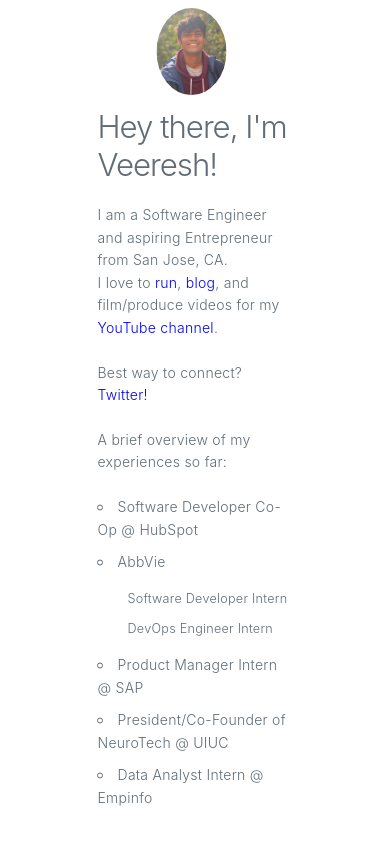
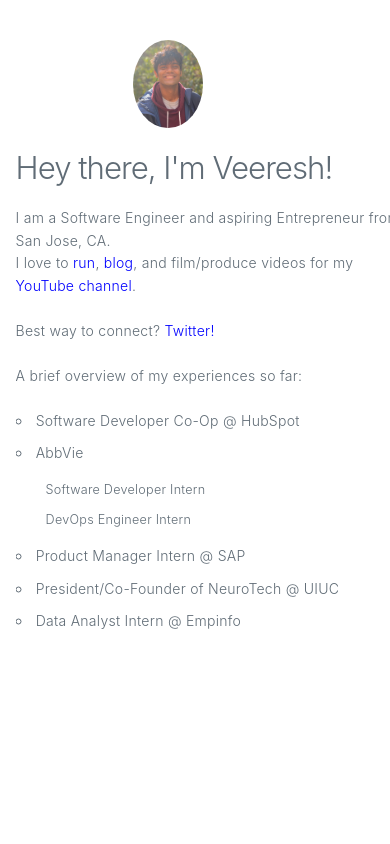
Before and after one commit to veeresh99/veeresh99.github.io, a React (Create React App) app: page / in a window 390 px wide. Shown: the top 844 px of the page. Built offline with nearby package versions, Linux system fonts and the light colour scheme.

Commit message:
position change

```diff
--- a/src/App.css
+++ b/src/App.css
@@ -38,7 +38,7 @@
 
   #title {
     font-size: 8vw;
-    margin-top: 0px;
+    margin-top: 30px;
   }
 
   .circular--square {
@@ -48,17 +48,17 @@
   .profile_pic {
     height: 80px;
     width: 70px;
-    margin-top: auto;
     margin-left: 30%;
-    bottom: 103%;
-    position: absolute;
   }
 
   #initialBody {
     position: absolute;
-    bottom: 10px;
-    left: 50%;
+    bottom: -40px;
+    left: 54%;
     transform: translateX(-50%);
+    height: 100%;
+    overflow: hidden !important;
+    width: 100%;
   }
 }
 
```
Also changed, not shown: 1 other file (tests, documents, lock files or other folders).
